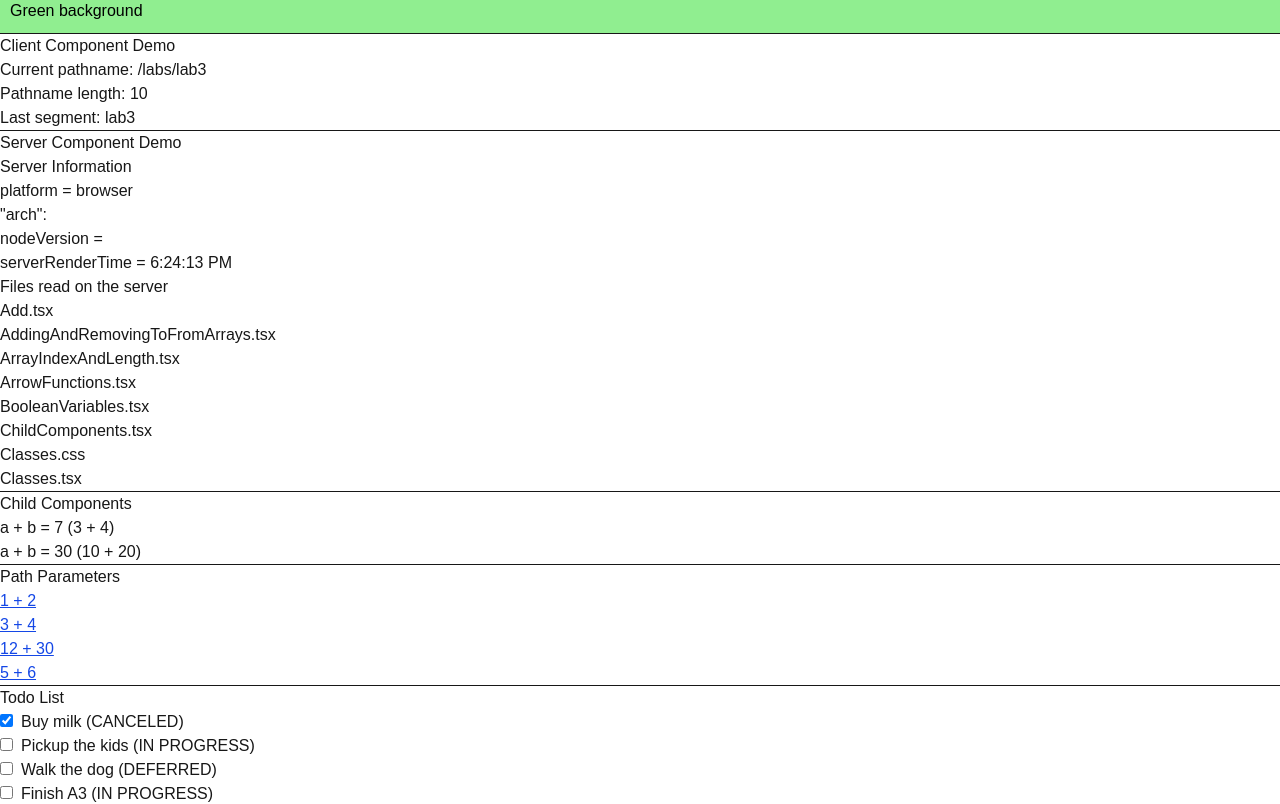
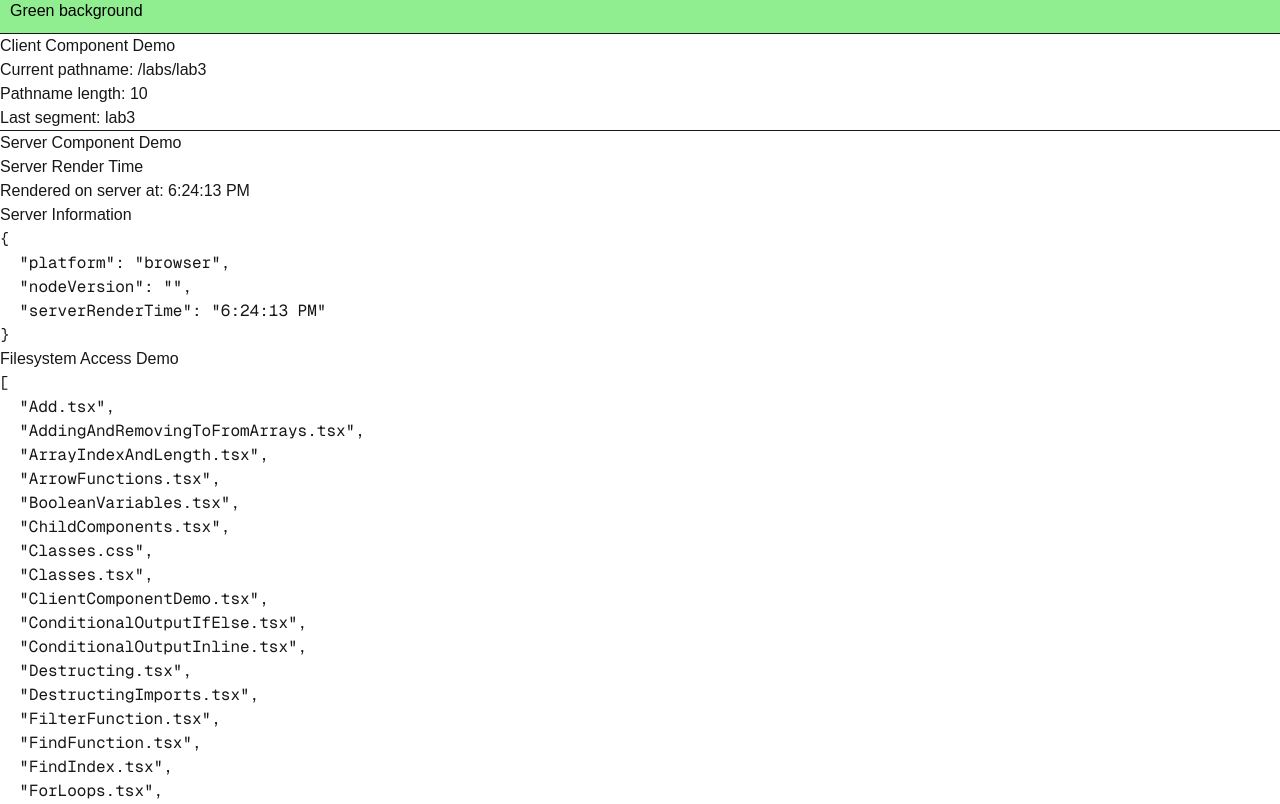
Before and after one commit to TejaShiv/kambaz-next-js, a Next.js app: page /labs/lab3 in a window 1280 px wide. Shown: the part 5460-6264 px from the top of the page. Built offline with nearby package versions, Linux system fonts and the light colour scheme.

Commit message:
Render server information as JSON including the arch key

```diff
--- a/app/labs/lab3/ServerComponentDemo.tsx
+++ b/app/labs/lab3/ServerComponentDemo.tsx
@@ -12,24 +12,19 @@ export default function ServerComponentDemo() {
     files = fs.readdirSync(lab3Dir);
   } catch (error) {
     console.error("Error reading lab3 directory:", error);
+    files = [];
   }
   return (
     <div id="wd-server-component-demo">
       <h4>Server Component Demo</h4>
+      <h5>Server Render Time</h5>
+      <p>Rendered on server at: {serverRenderTime}</p>
       <h5>Server Information</h5>
-      platform = {platform}
-      <br />
-      &quot;arch&quot;: {arch}
-      <br />
-      nodeVersion = {nodeVersion}
-      <br />
-      serverRenderTime = {serverRenderTime}
-      <h5>Files read on the server</h5>
-      <ul>
-        {files.slice(0, 8).map((file) => (
-          <li key={file}>{file}</li>
-        ))}
-      </ul>
+      <pre>
+        {JSON.stringify({ platform, arch, nodeVersion, serverRenderTime }, null, 2)}
+      </pre>
+      <h5>Filesystem Access Demo</h5>
+      <pre>{JSON.stringify(files, null, 2)}</pre>
       <hr />
     </div>
   );
```
